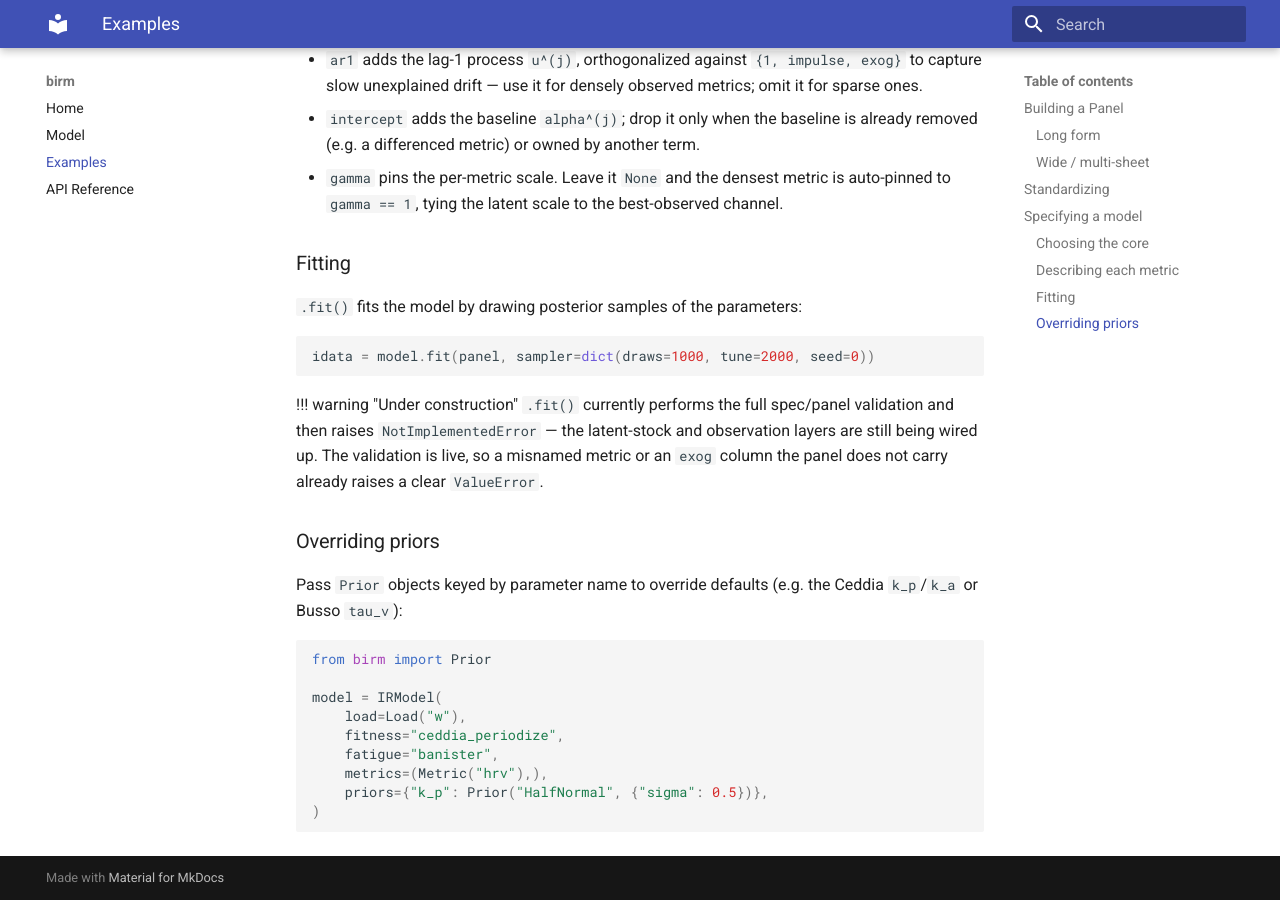
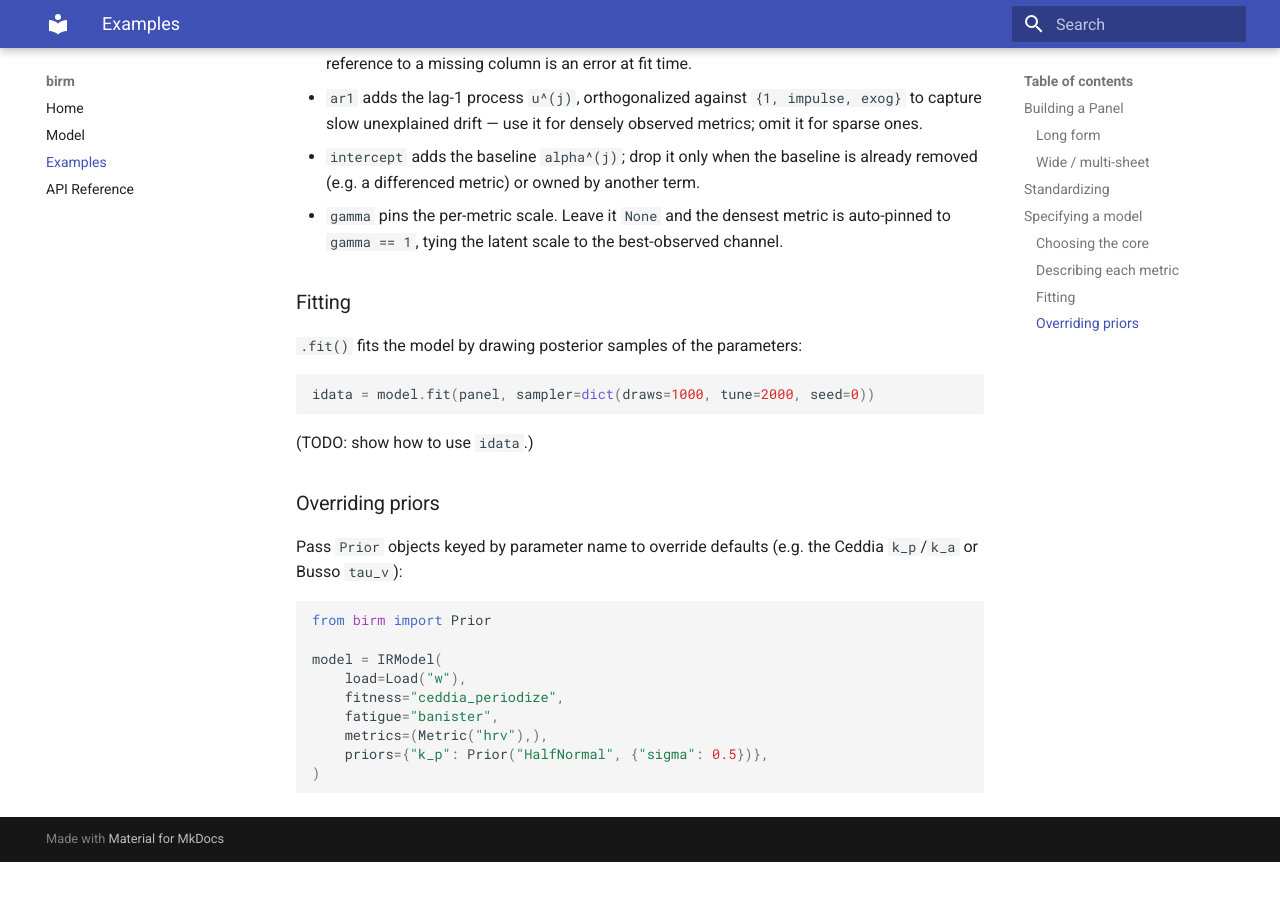
Before and after one commit to hrmerrill/birm, an MkDocs documentation site: the page built from docs/examples.md, in a window 1280 px wide and 900 px high, scrolled down 3194 px. Built offline with MkDocs 1.6.1 and Material for MkDocs 9.7.7, drawn with Linux system fonts in a browser that asks for light colours; after the commit the page ends 4056 px from its top, so only the background shows below that; some of the changed text lies outside the part shown.

Commit message:
docs cleanup

````diff
--- a/docs/examples.md
+++ b/docs/examples.md
@@ -80,7 +82,7 @@ and to back-transform predictions.
 
 ## Specifying a model
 
-Once you have a `Panel`, an `IRModel` declares *which* impulse-response model to fit. The IR
+Once you have a `Panel`, an `IRModel` declares which impulse-response model to fit. The IR
 model is composed of antagonistic terms `R_t = f_t - g_t`, with `f_t` and `g_t` commonly
 called `fitness` and `fatigue`. You choose which form each term can take.
 
@@ -151,11 +153,7 @@ Metric(
 idata = model.fit(panel, sampler=dict(draws=1000, tune=2000, seed=0))
 ```
 
-!!! warning "Under construction"
-    `.fit()` currently performs the full spec/panel validation and then raises
-    `NotImplementedError` — the latent-stock and observation layers are still being wired up. The
-    validation is live, so a misnamed metric or an `exog` column the panel does not carry already
-    raises a clear `ValueError`.
+(TODO: show how to use `idata`.)
 
 ### Overriding priors
 
--- a/mkdocs.yml
+++ b/mkdocs.yml
@@ -13,6 +13,7 @@ plugins:
             docstring_style: numpy
             show_root_heading: true
             show_source: false
+            filters: ["!^_"]
 markdown_extensions:
   - pymdownx.arithmatex:
       generic: true
````
Also changed, not shown: other parts of docs/examples.md (+2 -0 lines), docs/index.md (+4 -4 lines), docs/model.md (+22 -22 lines).
